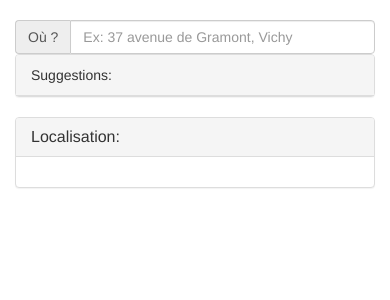
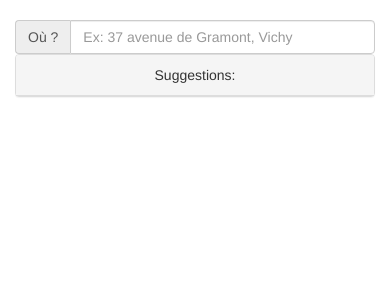
Before and after one commit to floriandreau/api, a PHP site: page / in a window 390 px wide. Shown: the top 300 px of the page. Run offline with PHP 8.4, Linux system fonts and the light colour scheme.

Commit message:
delete content localisation & center row

```diff
--- a/index.php
+++ b/index.php
@@ -42,11 +42,11 @@
                     <input type="text" id="auto-complete" class="form-control" placeholder="Ex: 37 avenue de Gramont, Vichy" onkeyup="return autoCompleteListener(this, event);" aria-describedby="places-search">
                 </div>
                 <div class="panel panel-default">
-                    <div class="panel-heading">Suggestions: </div>
+                    <div class="panel-heading" id="sizing-addon2">Suggestions: </div>
                     <ul class="list-group"></ul>
                 </div>
             </div>
-            <div class="col-md-6">
+            <!--<div class="col-md-6">
                 <div class="panel panel-default">
                     <div class="panel-heading">
                         <h3 class="panel-title">Localisation: </h3>
@@ -55,7 +55,7 @@
                         <div id="location"></div>
                     </div>
                 </div>
-            </div>
+            </div>-->
         </div>
     </div>
 
--- a/js/geocoding_position.js
+++ b/js/geocoding_position.js
@@ -30,7 +30,7 @@ function getPosition() {
 				longitude = location.longitude;
 
 			var displayText = 'Latitude : ' + latitude + ' / Longitude : ' + longitude;
-			document.querySelector('#location').innerHTML = displayText;
+			// document.querySelector('#location').innerHTML = displayText;
 
 
 	/* la carte s'affiche avec les coordonées */
--- a/style.css
+++ b/style.css
@@ -1,5 +1,13 @@
 #macarte{
     width: 100%;
     height: 75vh;
+}
 
+
+
+/*
+** body **
+*/
+.row{
+    text-align: center;
 }
```
